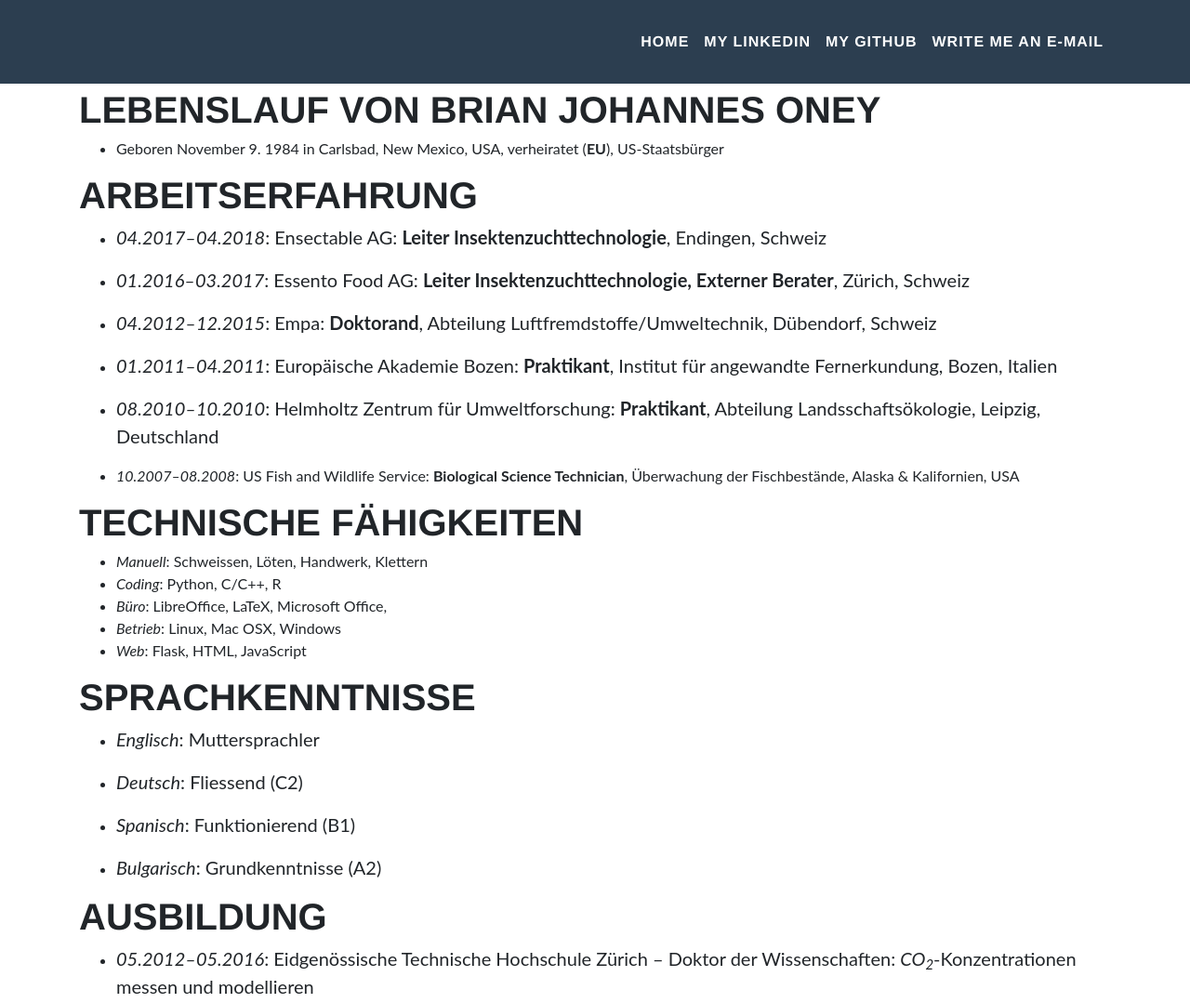
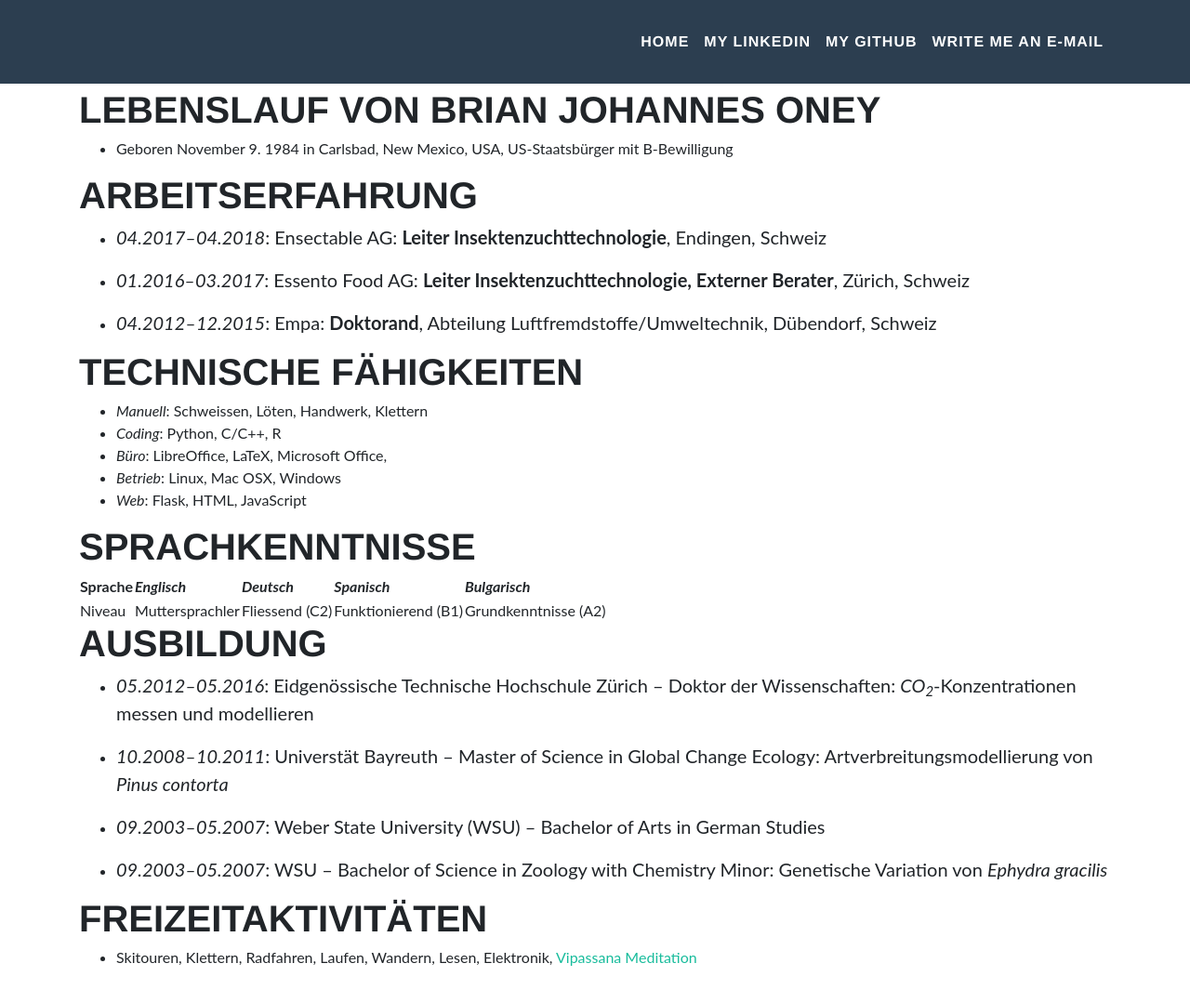
Before and after one commit to oneyb/oneyb.github.io, a plain HTML site: page oney_cv_de/index.html in a window 1280 px wide. Shown: the top 1079 px of the page at 93% size. After the commit the page ends 1058 px from the top, so only its background shows below. Drawn offline with Linux system fonts and the light colour scheme.

Commit message:
updated cv

```diff
--- a/oney_cv_de/index.html
+++ b/oney_cv_de/index.html
@@ -52,11 +52,11 @@
         <div class="content" role="main">
 
 <!-- <h1>Lebenslauf</h1> -->
-<!-- <p>2018-06-12</p> -->
+<!-- <p>2018-07-26</p> -->
 <h1>Lebenslauf von Brian Johannes Oney</h1>
 <ul>
-<li>Geboren November 9. 1984 in Carlsbad, New Mexico, USA, verheiratet
-    (<strong>EU</strong>), US-Staatsbürger</li>
+<li>Geboren November 9. 1984 in Carlsbad, New Mexico, USA,
+    US-Staatsbürger mit B-Bewilligung</li>
 </ul>
 <h1>Arbeitserfahrung</h1>
 <ul>
@@ -72,21 +72,6 @@
 <p><em>04.2012–12.2015</em>: Empa: <strong>Doktorand</strong>, Abteilung
     Luftfremdstoffe/Umweltechnik, Dübendorf, Schweiz</p>
 </li>
-<li>
-<p><em>01.2011–04.2011</em>: Europäische Akademie Bozen: <strong>Praktikant</strong>,
-    Institut für angewandte Fernerkundung, Bozen, Italien</p>
-</li>
-<li>
-<p><em>08.2010–10.2010</em>: Helmholtz Zentrum für Umweltforschung:
-    <strong>Praktikant</strong>, Abteilung Landsschaftsökologie, Leipzig, Deutschland</p>
-</li>
-</ul>
-<!-- -->
-
-<ul>
-<li><em>10.2007–08.2008</em>: US Fish and Wildlife Service: <strong>Biological
-    Science Technician</strong>, Überwachung der Fischbestände, Alaska &amp;
-    Kalifornien, USA</li>
 </ul>
 <h1>Technische Fähigkeiten</h1>
 <ul>
@@ -97,20 +82,27 @@
 <li><em>Web</em>: Flask, HTML, JavaScript</li>
 </ul>
 <h1>Sprachkenntnisse</h1>
-<ul>
-<li>
-<p><em>Englisch</em>: Muttersprachler</p>
-</li>
-<li>
-<p><em>Deutsch</em>: Fliessend (C2)</p>
-</li>
-<li>
-<p><em>Spanisch</em>: Funktionierend (B1)</p>
-</li>
-<li>
-<p><em>Bulgarisch</em>: Grundkenntnisse (A2)</p>
-</li>
-</ul>
+<table>
+<thead>
+<tr class="header">
+<th>Sprache</th>
+<th><em>Englisch</em></th>
+<th><em>Deutsch</em></th>
+<th><em>Spanisch</em></th>
+<th><em>Bulgarisch</em></th>
+</tr>
+</thead>
+<tbody>
+<tr class="odd">
+<td>Niveau</td>
+<td>Muttersprachler</td>
+<td>Fliessend (C2)</td>
+<td>Funktionierend (B1)</td>
+<td>Grundkenntnisse (A2)</td>
+</tr>
+</tbody>
+</table>
+
 <h1>Ausbildung</h1>
 <ul>
 <li>
@@ -133,8 +125,8 @@
 </ul>
 <h1>Freizeitaktivitäten</h1>
 <ul>
-<li>Skitouren, Klettern, Radfahren, Angeln, Wandern, Lesen, <a href="http://sumeru.dhamma.org">Vipassana
-    Meditation</a></li>
+<li>Skitouren, Klettern, Radfahren, Laufen, Wandern, Lesen, Elektronik,
+    <a href="http://www.sumeru.dhamma.org/">Vipassana Meditation</a></li>
 </ul>
 
         </div>
```
Also changed, not shown: index.html (+2 -2 lines), oney_cv_en/index.html (+2 -2 lines), templates/home.html (+2 -2 lines), 4 other files.
